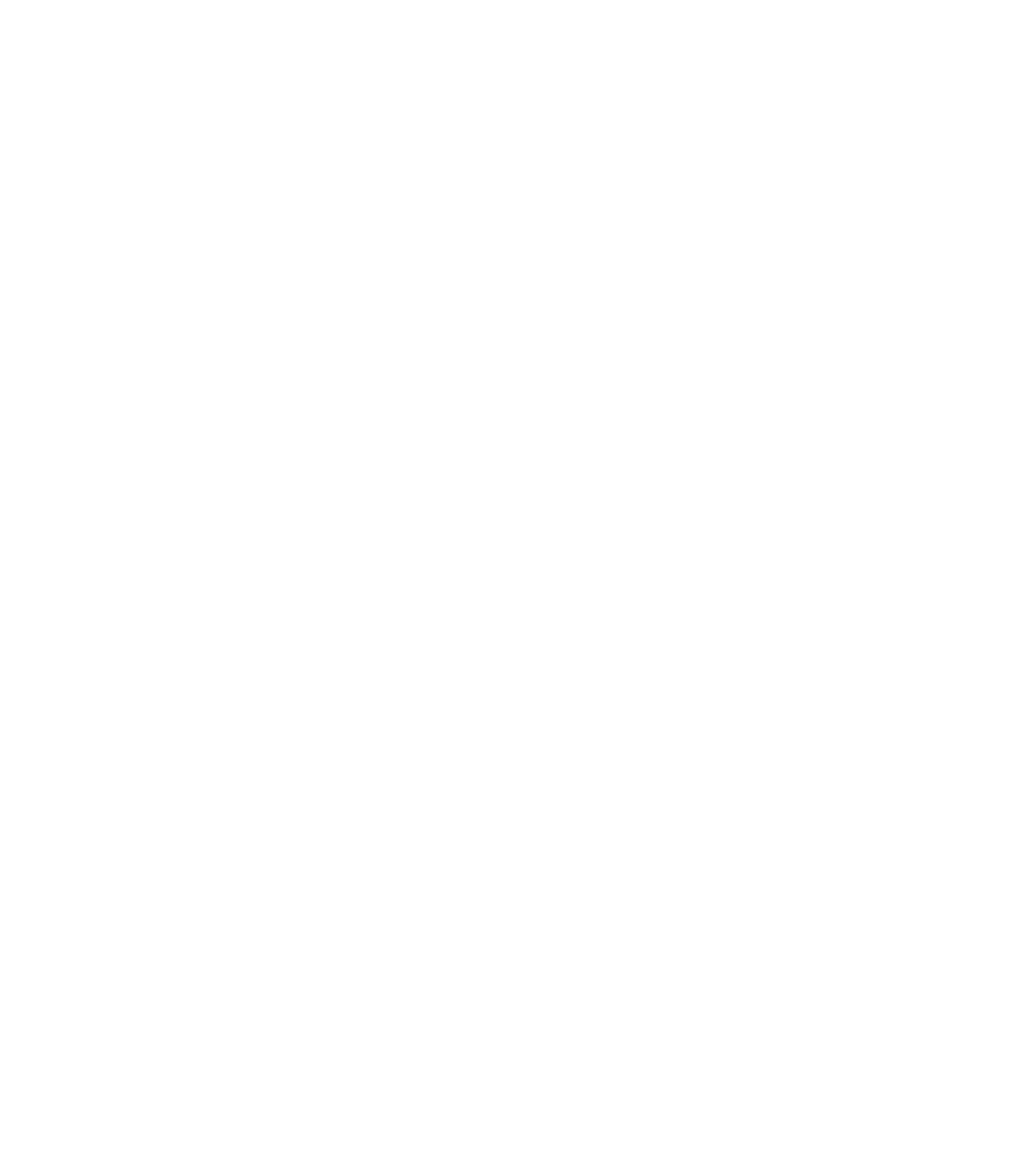
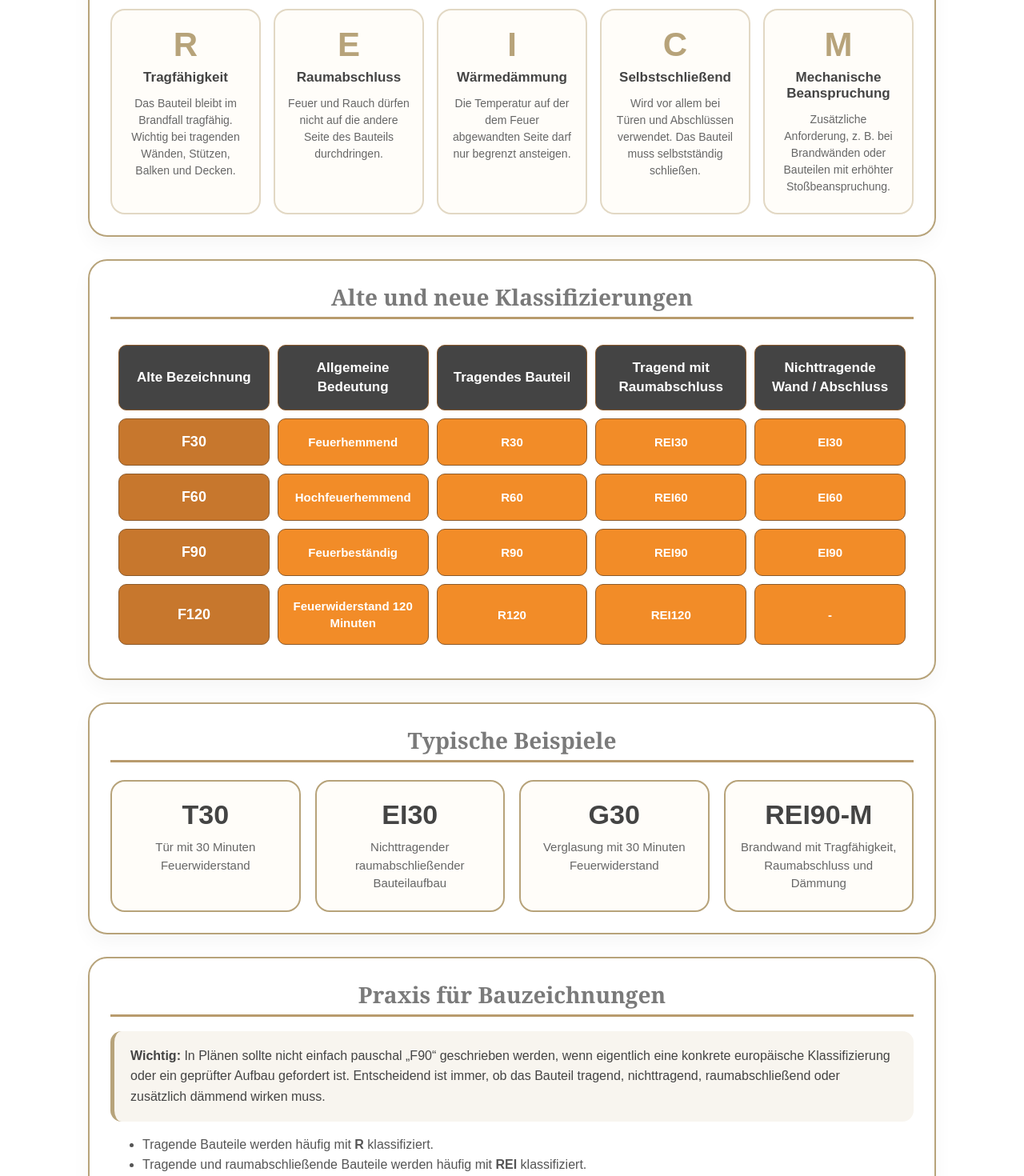
Before and after one commit to davidfischercounter-cell/ADS-Tool, a React (Vite) app: page /brandschutz/klassifizierung in a window 1280 px wide. Before the commit this address had no page. Shown: the part 580-2050 px from the top of the page at 80% size. Before the commit the page ends 800 px from the top, so only its background shows below. Built offline with nearby package versions, Linux system fonts and the light colour scheme.

Commit message:
Klassifizierungen

```diff
--- a/src/App.jsx
+++ b/src/App.jsx
@@ -10,6 +10,7 @@ import BBQReport from "./pages/BBQReport.jsx";
 import Abstandsflaechen from "./pages/Abstandsflaechen.jsx";
 
 import BrandschutzBaustoffklassen from "./pages/BrandschutzBaustoffklassen.jsx";
+import BrandschutzKlassifizierung from "./pages/BrandschutzKlassifizierung.jsx";
 
 import Home from "./pages/Home.jsx";
 import Revit from "./pages/Revit.jsx";
@@ -41,6 +42,10 @@ function App() {
       <Routes>
         <Route element={<Layout />}>
           <Route path="/" element={<Home />} />
+          <Route
+            path="/brandschutz/klassifizierung"
+            element={<BrandschutzKlassifizierung />}
+          />
 
           <Route path="/revit" element={<Revit />} />
           <Route path="/clouds" element={<Clouds />} />
--- /dev/null
+++ b/src/pages/BrandschutzKlassifizierung.jsx
@@ -0,0 +1,184 @@
+import "../styles/dashboard.css";
+import "../styles/styles.css";
+
+function BrandschutzKlassifizierung() {
+  return (
+    <div className="page content-page">
+      <div className="page-banner">
+        <h1>Klassifizierung</h1>
+        <div className="page-line"></div>
+      </div>
+
+      <section className="content-card">
+        <h2>Neue Bezeichnungen im Brandschutz</h2>
+        <p>
+          Die alten Bezeichnungen wie F30, F60 oder F90 werden heute häufig
+          durch europäische Klassifizierungen wie R30, REI30 oder EI30 ergänzt
+          oder ersetzt. Die Buchstaben beschreiben, welche Eigenschaft ein
+          Bauteil im Brandfall erfüllen muss.
+        </p>
+      </section>
+
+      <section className="content-card">
+        <h2>Bedeutung der Buchstaben</h2>
+
+        <div className="classification-grid">
+          <div className="classification-card">
+            <strong>R</strong>
+            <span>Tragfähigkeit</span>
+            <p>
+              Das Bauteil bleibt im Brandfall tragfähig. Wichtig bei tragenden
+              Wänden, Stützen, Balken und Decken.
+            </p>
+          </div>
+
+          <div className="classification-card">
+            <strong>E</strong>
+            <span>Raumabschluss</span>
+            <p>
+              Feuer und Rauch dürfen nicht auf die andere Seite des Bauteils
+              durchdringen.
+            </p>
+          </div>
+
+          <div className="classification-card">
+            <strong>I</strong>
+            <span>Wärmedämmung</span>
+            <p>
+              Die Temperatur auf der dem Feuer abgewandten Seite darf nur
+              begrenzt ansteigen.
+            </p>
+          </div>
+
+          <div className="classification-card">
+            <strong>C</strong>
+            <span>Selbstschließend</span>
+            <p>
+              Wird vor allem bei Türen und Abschlüssen verwendet. Das Bauteil
+              muss selbstständig schließen.
+            </p>
+          </div>
+
+          <div className="classification-card">
+            <strong>M</strong>
+            <span>Mechanische Beanspruchung</span>
+            <p>
+              Zusätzliche Anforderung, z. B. bei Brandwänden oder Bauteilen mit
+              erhöhter Stoßbeanspruchung.
+            </p>
+          </div>
+        </div>
+      </section>
+
+      <section className="content-card">
+        <h2>Alte und neue Klassifizierungen</h2>
+
+        <div className="classification-table-wrapper">
+          <table className="classification-table">
+            <thead>
+              <tr>
+                <th>Alte Bezeichnung</th>
+                <th>Allgemeine Bedeutung</th>
+                <th>Tragendes Bauteil</th>
+                <th>Tragend mit Raumabschluss</th>
+                <th>Nichttragende Wand / Abschluss</th>
+              </tr>
+            </thead>
+
+            <tbody>
+              <tr>
+                <td>F30</td>
+                <td>Feuerhemmend</td>
+                <td>R30</td>
+                <td>REI30</td>
+                <td>EI30</td>
+              </tr>
+
+              <tr>
+                <td>F60</td>
+                <td>Hochfeuerhemmend</td>
+                <td>R60</td>
+                <td>REI60</td>
+                <td>EI60</td>
+              </tr>
+
+              <tr>
+                <td>F90</td>
+                <td>Feuerbeständig</td>
+                <td>R90</td>
+                <td>REI90</td>
+                <td>EI90</td>
+              </tr>
+
+              <tr>
+                <td>F120</td>
+                <td>Feuerwiderstand 120 Minuten</td>
+                <td>R120</td>
+                <td>REI120</td>
+                <td>-</td>
+              </tr>
+            </tbody>
+          </table>
+        </div>
+      </section>
+
+      <section className="content-card">
+        <h2>Typische Beispiele</h2>
+
+        <div className="example-row">
+          <div className="example-box">
+            <strong>T30</strong>
+            <span>Tür mit 30 Minuten Feuerwiderstand</span>
+          </div>
+
+          <div className="example-box">
+            <strong>EI30</strong>
+            <span>Nichttragender raumabschließender Bauteilaufbau</span>
+          </div>
+
+          <div className="example-box">
+            <strong>G30</strong>
+            <span>Verglasung mit 30 Minuten Feuerwiderstand</span>
+          </div>
+
+          <div className="example-box">
+            <strong>REI90-M</strong>
+            <span>Brandwand mit Tragfähigkeit, Raumabschluss und Dämmung</span>
+          </div>
+        </div>
+      </section>
+
+      <section className="content-card">
+        <h2>Praxis für Bauzeichnungen</h2>
+
+        <div className="info-box">
+          <strong>Wichtig:</strong> In Plänen sollte nicht einfach pauschal
+          „F90“ geschrieben werden, wenn eigentlich eine konkrete europäische
+          Klassifizierung oder ein geprüfter Aufbau gefordert ist. Entscheidend
+          ist immer, ob das Bauteil tragend, nichttragend, raumabschließend oder
+          zusätzlich dämmend wirken muss.
+        </div>
+
+        <ul>
+          <li>
+            Tragende Bauteile werden häufig mit <strong>R</strong> klassifiziert.
+          </li>
+          <li>
+            Tragende und raumabschließende Bauteile werden häufig mit{" "}
+            <strong>REI</strong> klassifiziert.
+          </li>
+          <li>
+            Nichttragende raumabschließende Bauteile werden häufig mit{" "}
+            <strong>EI</strong> klassifiziert.
+          </li>
+          <li>
+            Türen und Abschlüsse haben oft zusätzliche Anforderungen wie{" "}
+            <strong>C</strong> für selbstschließend.
+          </li>
+        </ul>
+      </section>
+    </div>
+  );
+}
+
+export default BrandschutzKlassifizierung;
--- a/src/styles/styles.css
+++ b/src/styles/styles.css
@@ -801,3 +801,147 @@ body {
     min-width: 980px;
   }
 }
+
+/* =========================
+   BRANDSCHUTZ KLASSIFIZIERUNG
+========================= */
+
+.classification-grid {
+  display: grid;
+  grid-template-columns: repeat(5, 1fr);
+  gap: 16px;
+  margin-top: 22px;
+}
+
+.classification-card {
+  padding: 22px 16px;
+  border: 2px solid #e2d8c4;
+  border-radius: 18px;
+  background: #fffdf9;
+  text-align: center;
+  box-sizing: border-box;
+}
+
+.classification-card strong {
+  display: block;
+  margin-bottom: 10px;
+  font-size: 42px;
+  color: #b7a37a;
+  line-height: 1;
+}
+
+.classification-card span {
+  display: block;
+  margin-bottom: 12px;
+  font-size: 17px;
+  font-weight: 700;
+  color: #444444;
+}
+
+.classification-card p {
+  margin: 0;
+  font-size: 14px;
+  color: #666666;
+  line-height: 1.5;
+}
+
+.classification-table-wrapper {
+  width: 100%;
+  overflow-x: auto;
+  margin-top: 22px;
+  padding-bottom: 6px;
+}
+
+.classification-table {
+  width: 100%;
+  min-width: 900px;
+  border-collapse: separate;
+  border-spacing: 10px;
+  table-layout: fixed;
+}
+
+.classification-table th,
+.classification-table td {
+  padding: 16px;
+  border-radius: 10px;
+  border: 1px solid #8b5a2b;
+  text-align: center;
+  vertical-align: middle;
+  font-size: 15px;
+  line-height: 1.4;
+  box-sizing: border-box;
+}
+
+.classification-table th {
+  background: #444444;
+  color: #ffffff;
+  font-size: 17px;
+  font-weight: 700;
+}
+
+.classification-table td {
+  background: #f28c28;
+  color: #ffffff;
+  font-weight: 600;
+}
+
+.classification-table td:first-child {
+  background: #c7772d;
+  font-size: 18px;
+  font-weight: 700;
+}
+
+.example-row {
+  display: grid;
+  grid-template-columns: repeat(4, 1fr);
+  gap: 18px;
+  margin-top: 22px;
+}
+
+.example-box {
+  padding: 22px 18px;
+  border: 2px solid #b7a37a;
+  border-radius: 18px;
+  background: #fffdf9;
+  text-align: center;
+  box-sizing: border-box;
+}
+
+.example-box strong {
+  display: block;
+  margin-bottom: 10px;
+  font-size: 34px;
+  color: #444444;
+}
+
+.example-box span {
+  display: block;
+  color: #666666;
+  font-size: 15px;
+  line-height: 1.5;
+}
+
+@media (max-width: 1000px) {
+  .classification-grid {
+    grid-template-columns: repeat(2, 1fr);
+  }
+
+  .example-row {
+    grid-template-columns: repeat(2, 1fr);
+  }
+}
+
+@media (max-width: 600px) {
+  .classification-grid,
+  .example-row {
+    grid-template-columns: 1fr;
+  }
+
+  .classification-card strong {
+    font-size: 36px;
+  }
+
+  .example-box strong {
+    font-size: 30px;
+  }
+}
```
